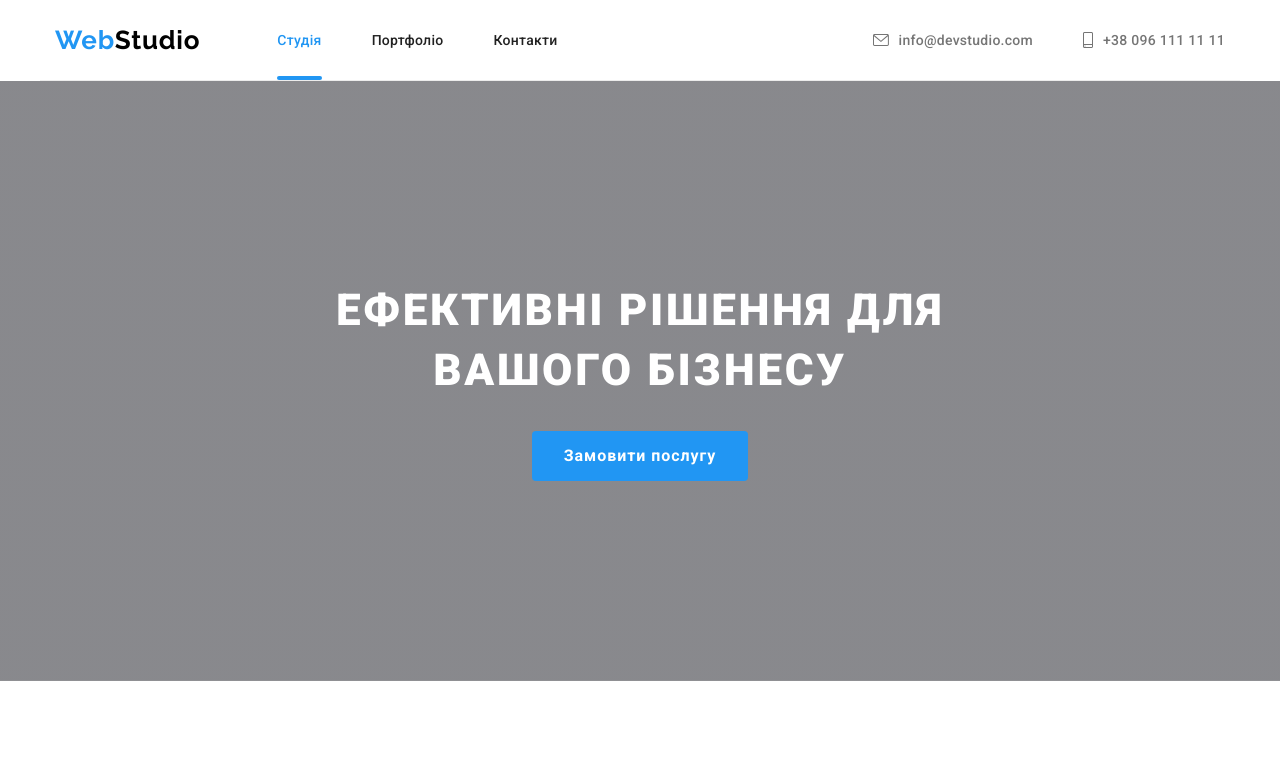
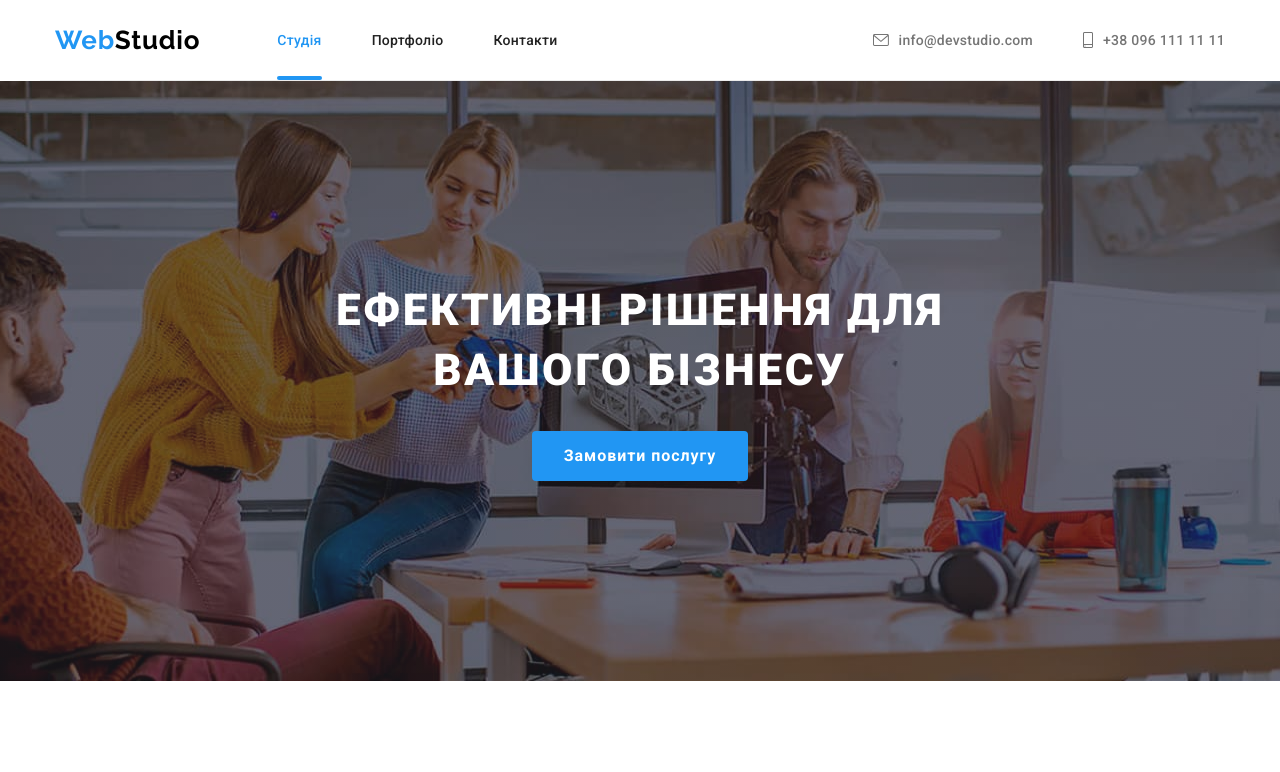
Before and after one commit to OlehScherbak/goit-markup-hw-08, a plain HTML site: page index.html in a window 1280 px wide. Shown: the top 772 px of the page. Drawn offline with nearby package versions, Linux system fonts and the light colour scheme; files that its build step writes are made by us from their sources.

Commit message:
bgimg link address fix (../)

```diff
--- a/sass/layout/_hero.scss
+++ b/sass/layout/_hero.scss
@@ -8,7 +8,7 @@
   padding: 118px 0;
   min-width: 320px;
   background-image: linear-gradient(90deg, rgba(47, 48, 58, 0.4), rgba(47, 48, 58, 0.4)),
-    url('./images/hero_bg/hero-bg-mob-img.jpg');
+    url('../images/hero_bg/hero-bg-mob-img.jpg');
   max-width: 1600px;
   background-repeat: no-repeat;
   background-position: center;
@@ -17,26 +17,26 @@
 
   @media (min-device-pixel-ratio: 2), (min-resolution: 192dpi), (min-resolution: 2dppx) {
     background-image: linear-gradient(90deg, rgba(47, 48, 58, 0.4), rgba(47, 48, 58, 0.4)),
-      url('./images/hero_bg/hero-bg-mob-img@2x.jpg');
+      url('../images/hero_bg/hero-bg-mob-img@2x.jpg');
   }
 
   @media screen and (min-width: $tablet) {
     background-image: linear-gradient(90deg, rgba(47, 48, 58, 0.4), rgba(47, 48, 58, 0.4)),
-      url('./images/hero_bg/hero-bg-tab-img.jpg');
+      url('../images/hero_bg/hero-bg-tab-img.jpg');
 
     @media (min-device-pixel-ratio: 2), (min-resolution: 192dpi), (min-resolution: 2dppx) {
       background-image: linear-gradient(90deg, rgba(47, 48, 58, 0.4), rgba(47, 48, 58, 0.4)),
-        url('./images/hero_bg/hero-bg-tab-img@2x.jpg');
+        url('../images/hero_bg/hero-bg-tab-img@2x.jpg');
     }
   }
 
   @media screen and (min-width: $desktop) {
     background-image: linear-gradient(90deg, rgba(47, 48, 58, 0.4), rgba(47, 48, 58, 0.4)),
-      url('./images/hero_bg/hero-bg-desktop-img.jpg');
+      url('../images/hero_bg/hero-bg-desktop-img.jpg');
 
     @media (min-device-pixel-ratio: 2), (min-resolution: 192dpi), (min-resolution: 2dppx) {
       background-image: linear-gradient(90deg, rgba(47, 48, 58, 0.4), rgba(47, 48, 58, 0.4)),
-        url('./images/hero_bg/hero-bg-desktop-img@2x.jpg');
+        url('../images/hero_bg/hero-bg-desktop-img@2x.jpg');
     }
   }
 
```
